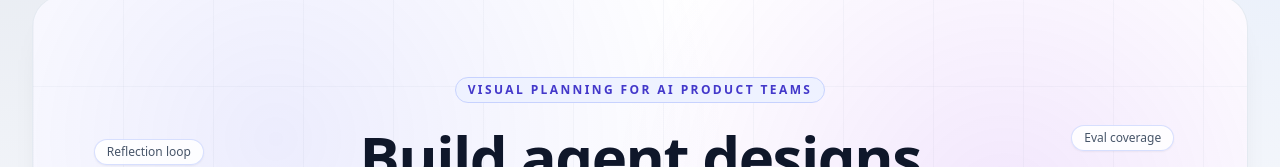
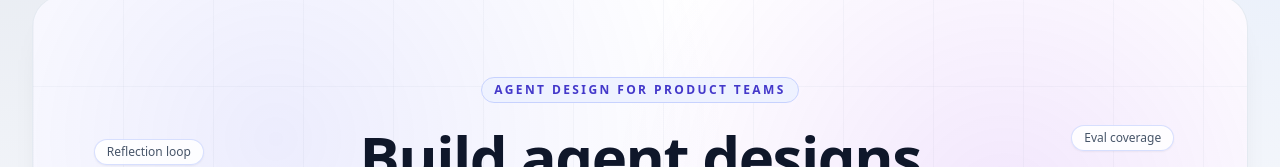
Before and after one commit to MarioSorgente/ades-agent-design-studio, a Next.js app: page / in a window 1280 px wide. Shown: the part 139-306 px from the top of the page. Built offline with nearby package versions, Linux system fonts and the light colour scheme; no server answers.

Commit message:
Update page.tsx

```diff
--- a/app/page.tsx
+++ b/app/page.tsx
@@ -42,7 +42,7 @@ export default function HomePage() {
 
         <div className="relative z-10 mx-auto max-w-4xl text-center">
           <p className="mx-auto inline-flex items-center rounded-full border border-indigo-200 bg-indigo-50 px-3 py-1 text-xs font-semibold uppercase tracking-[0.2em] text-indigo-700">
-            Visual planning for AI product teams
+            Agent design for product teams
           </p>
           <h1 className="mt-6 text-4xl font-semibold leading-tight tracking-tight text-slate-900 md:text-5xl lg:text-6xl">
             Build agent designs with
```
